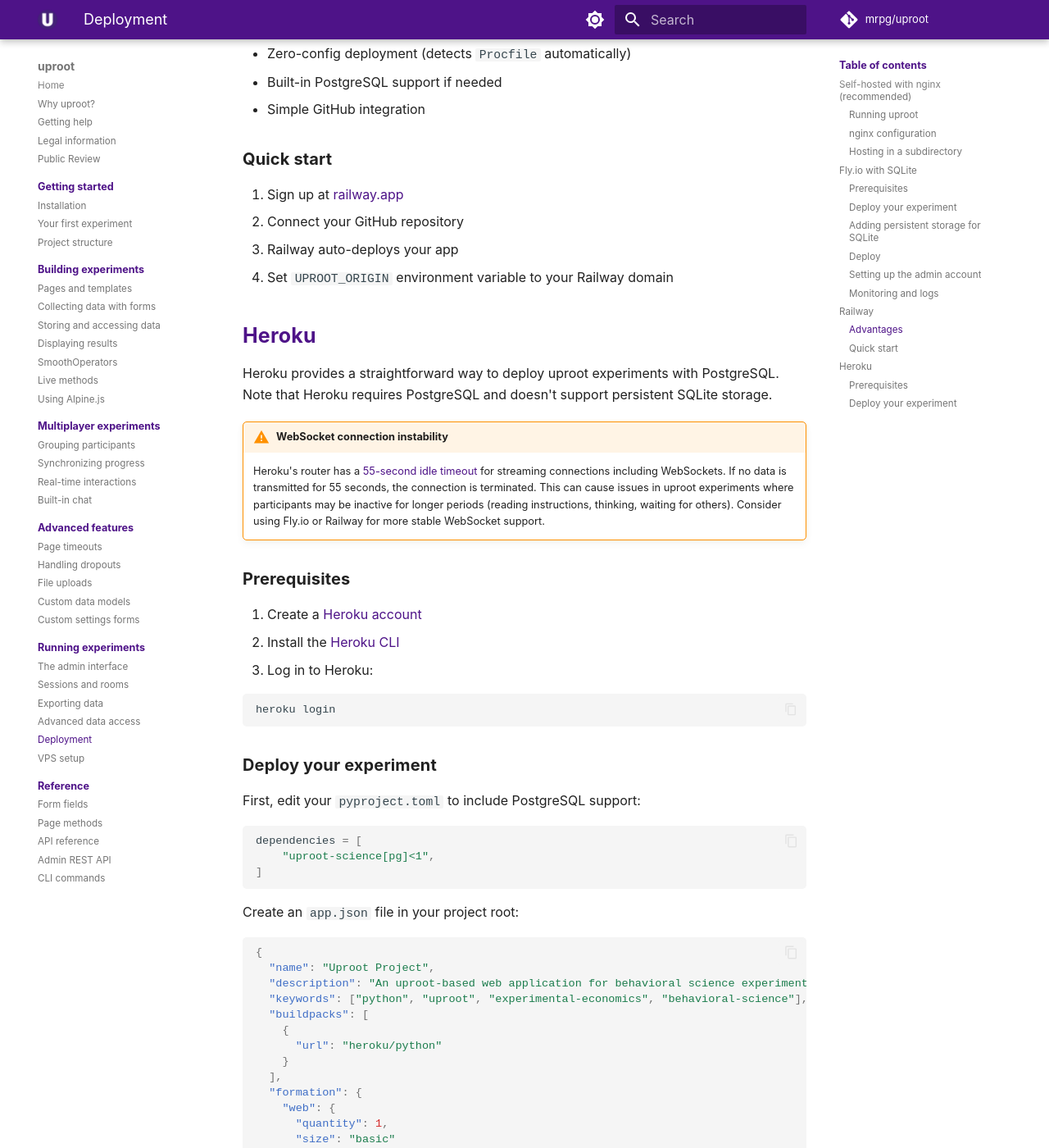
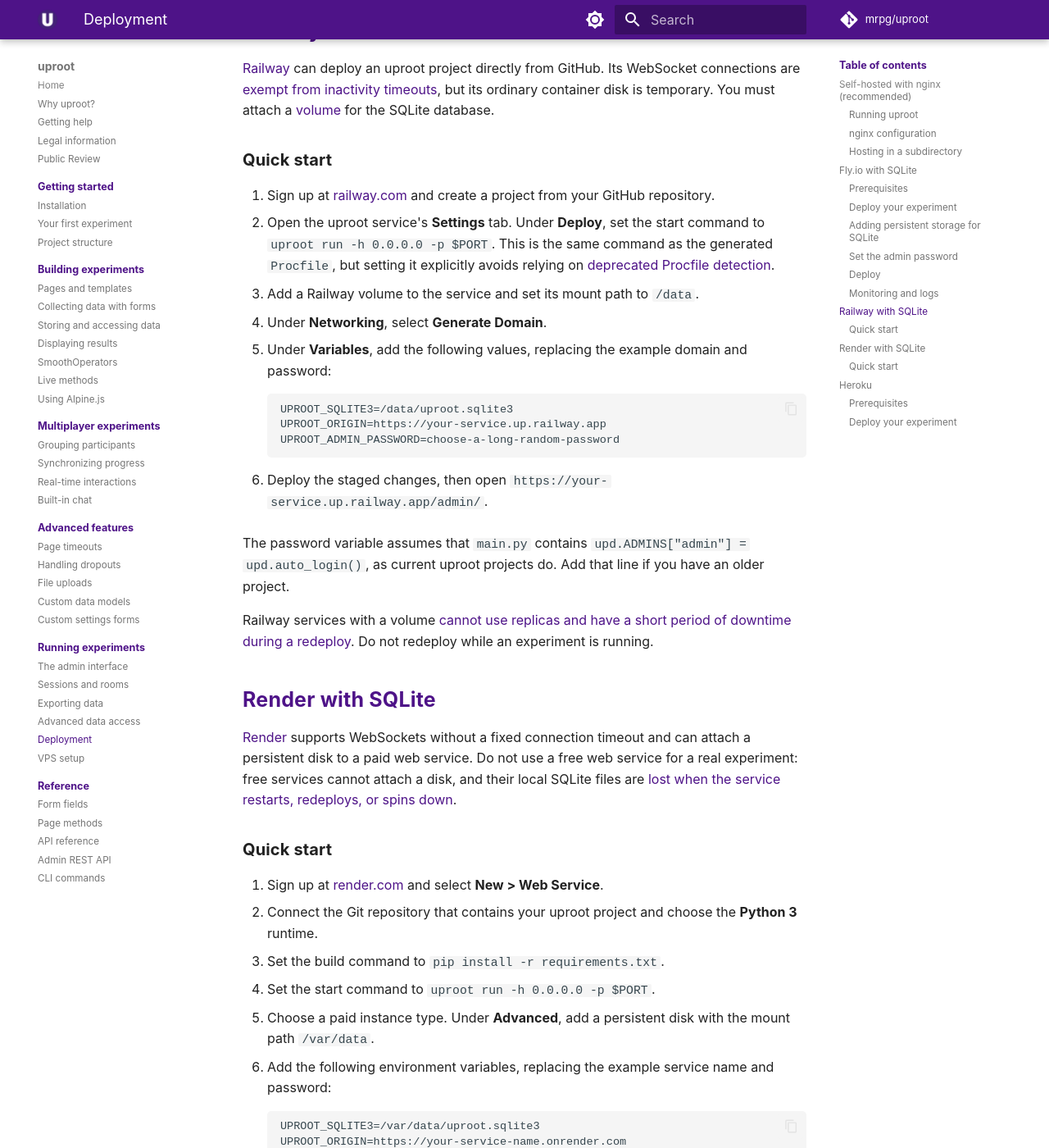
Before and after one commit to mrpg/uproot-docs, an MkDocs documentation site: the page built from docs/running/deployment.md, in a window 1280 px wide and 1400 px high, scrolled down 5697 px. Shown: the whole window at 82% size. Built offline with MkDocs 1.6.1 and Material for MkDocs 9.7.7, drawn with Linux system fonts in a browser that asks for light colours; some web fonts are replaced; comment, search, counter and statistics services are not loaded; some of the changed text lies outside the part shown.

Commit message:
Update deployment

````diff
--- a/docs/running/deployment.md
+++ b/docs/running/deployment.md
@@ -108,19 +108,18 @@ The admin interface will be at `https://example.com/my-study/admin/`.
 
 ## Fly.io with SQLite
 
-[Fly.io](https://fly.io/) is an excellent platform for deploying uproot experiments. It provides excellent support for long-running WebSocket connections, works seamlessly with uproot's architecture, and uses SQLite for simple, reliable data persistence.
+[Fly.io](https://fly.io/) supports long-running WebSocket connections and persistent volumes, so you can run uproot with its default SQLite database. Fly charges for the Machines, volumes, and network traffic that you use; check its [current pricing](https://fly.io/docs/about/pricing/) before you deploy.
 
 !!! tip "Why Fly.io?"
     - Full support for WebSocket connections and real-time features
-    - Works with uproot's default SQLite database (no additional setup needed)
-    - Simple pricing with generous free tier
+    - Works with uproot's default SQLite database on a persistent volume
     - Regional deployment for lower latency
     - Native support for persistent volumes
 
 ### Prerequisites
 
 1. Create a [Fly.io account](https://fly.io/app/sign-up)
-2. Install the [Fly CLI](https://fly.io/docs/hands-on/install-flyctl/):
+2. Install the [Fly CLI](https://fly.io/docs/flyctl/install/):
 
 === "macOS / Linux"
     ```bash
@@ -143,15 +142,14 @@ fly auth login
 Navigate to your uproot project directory and run:
 
 ```bash
-fly launch
+fly launch --no-deploy
 ```
 
-Fly will detect your Python application and guide you through the setup. When prompted:
+The `--no-deploy` option is important: it lets you attach persistent storage before uproot starts for the first time. Fly will detect your Python application and guide you through the setup. When prompted:
 
 - Choose an app name or let Fly generate one
 - Choose a region close to your participants
-- Decline PostgreSQL when asked (uproot uses SQLite by default)
-- Decline Redis when asked
+- Do not add PostgreSQL or Redis if Fly offers them
 
 This creates a `fly.toml` configuration file. Edit it to ensure the correct settings:
 
@@ -160,11 +158,12 @@ app = "your-app-name"
 primary_region = "iad"  # or your chosen region
 
 [build]
-  builder = "paketobuildpacks/builder:base"
+  builder = "paketobuildpacks/builder-jammy-base"
 
 [env]
   PORT = "8080"
   UPROOT_SQLITE3 = "/data/uproot.sqlite3"
+  UPROOT_ORIGIN = "https://your-app-name.fly.dev"
 
 [http_service]
   internal_port = 8080
@@ -178,6 +177,9 @@ primary_region = "iad"  # or your chosen region
   cpu_kind = "shared"
   cpus = 1
 ```
+
+Replace `your-app-name` and `iad` with the app name and region selected by `fly launch`.
+If you later add a custom domain, update `UPROOT_ORIGIN` to that domain.
 
 ### Adding persistent storage for SQLite
 
@@ -197,6 +199,23 @@ Update your `fly.toml` to mount the volume:
 
 The `UPROOT_SQLITE3` setting above points uproot at the mounted volume.
 
+!!! warning "Use one Machine"
+    A Fly volume is attached to one Machine and is not automatically replicated. Keep this SQLite deployment at one Machine; do not clone the Machine or scale it horizontally.
+
+### Set the admin password
+
+New uproot projects use `upd.auto_login()` in `main.py`. Set the production password as a Fly secret so that it is not committed to Git:
+
+```bash
+fly secrets set UPROOT_ADMIN_PASSWORD='choose-a-long-random-password'
+```
+
+If your project does not already contain this line, add it to `main.py`:
+
+```python
+upd.ADMINS["admin"] = upd.auto_login()
+```
+
 ### Deploy
 
 Deploy your application:
@@ -209,23 +228,6 @@ After deployment completes, Fly will show your app's URL. Open it in your browse
 
 ```bash
 fly open
-```
-
-### Setting up the admin account
-
-Since auto-login only works on localhost, you'll need to set a password for the admin account. Edit your `main.py`:
-
-```python
-import uproot.deployment as upd
-
-# Replace the ... with a secure password
-upd.ADMINS["admin"] = "your-secure-password-here"
-```
-
-Then redeploy:
-
-```bash
-fly deploy
 ```
 
 ### Monitoring and logs
@@ -242,31 +244,67 @@ Check app status:
 fly status
 ```
 
-Access the admin interface at `https://your-app-name.fly.dev/admin/`
+Access the admin interface at `https://your-app-name.fly.dev/admin/`.
 
-## Railway
+## Railway with SQLite
 
-[Railway](https://railway.app/) is another excellent option that auto-detects uproot's `Procfile` and requires minimal configuration. It's particularly good for quick deployments.
-
-### Advantages
-
-- Zero-config deployment (detects `Procfile` automatically)
-- Built-in PostgreSQL support if needed
-- Simple GitHub integration
+[Railway](https://railway.com/) can deploy an uproot project directly from GitHub. Its WebSocket connections are [exempt from inactivity timeouts](https://docs.railway.com/networking/public-networking/specs-and-limits), but its ordinary container disk is temporary. You must attach a [volume](https://docs.railway.com/volumes) for the SQLite database.
 
 ### Quick start
 
-1. Sign up at [railway.app](https://railway.app/)
-2. Connect your GitHub repository
-3. Railway auto-deploys your app
-4. Set `UPROOT_ORIGIN` environment variable to your Railway domain
+1. Sign up at [railway.com](https://railway.com/) and create a project from your GitHub repository.
+2. Open the uproot service's **Settings** tab. Under **Deploy**, set the start command to `uproot run -h 0.0.0.0 -p $PORT`. This is the same command as the generated `Procfile`, but setting it explicitly avoids relying on [deprecated Procfile detection](https://railpack.com/config/procfile/).
+3. Add a Railway volume to the service and set its mount path to `/data`.
+4. Under **Networking**, select **Generate Domain**.
+5. Under **Variables**, add the following values, replacing the example domain and password:
+
+    ```text
+    UPROOT_SQLITE3=/data/uproot.sqlite3
+    UPROOT_ORIGIN=https://your-service.up.railway.app
+    UPROOT_ADMIN_PASSWORD=choose-a-long-random-password
+    ```
+
+6. Deploy the staged changes, then open `https://your-service.up.railway.app/admin/`.
+
+The password variable assumes that `main.py` contains `upd.ADMINS["admin"] = upd.auto_login()`, as current uproot projects do. Add that line if you have an older project.
+
+Railway services with a volume [cannot use replicas and have a short period of downtime during a redeploy](https://docs.railway.com/volumes/reference). Do not redeploy while an experiment is running.
+
+## Render with SQLite
+
+[Render](https://render.com/) supports WebSockets without a fixed connection timeout and can attach a persistent disk to a paid web service. Do not use a free web service for a real experiment: free services cannot attach a disk, and their local SQLite files are [lost when the service restarts, redeploys, or spins down](https://render.com/docs/free#local-files-lost-on-redeploy).
+
+### Quick start
+
+1. Sign up at [render.com](https://render.com/) and select **New > Web Service**.
+2. Connect the Git repository that contains your uproot project and choose the **Python 3** runtime.
+3. Set the build command to `pip install -r requirements.txt`.
+4. Set the start command to `uproot run -h 0.0.0.0 -p $PORT`.
+5. Choose a paid instance type. Under **Advanced**, add a persistent disk with the mount path `/var/data`.
+6. Add the following environment variables, replacing the example service name and password:
+
+    ```text
+    UPROOT_SQLITE3=/var/data/uproot.sqlite3
+    UPROOT_ORIGIN=https://your-service-name.onrender.com
+    UPROOT_ADMIN_PASSWORD=choose-a-long-random-password
+    ```
+
+7. Create the web service. When the first deploy finishes, open `https://your-service-name.onrender.com/admin/`.
+
+The password variable assumes that `main.py` contains `upd.ADMINS["admin"] = upd.auto_login()`, as current uproot projects do. Add that line if you have an older project. Render's Python runtime uses the project's `.python-version` file, so the file generated by uproot selects a compatible Python version. If you add a custom domain, update `UPROOT_ORIGIN` to its full `https://` URL.
+
+!!! warning "Persistent-disk limitations"
+    A Render persistent disk is available to only one service instance and [disables zero-downtime deploys](https://render.com/docs/disks#disk-limitations-and-considerations). This matches uproot's single-process live state, but it means each deploy briefly stops the experiment. Keep one instance and do not deploy while participants are active. Render can also replace an instance during platform maintenance, which closes its [WebSocket connections](https://render.com/docs/websocket#faq).
 
 ## Heroku
 
-Heroku provides a straightforward way to deploy uproot experiments with PostgreSQL. Note that Heroku requires PostgreSQL and doesn't support persistent SQLite storage.
+Heroku can run uproot with PostgreSQL. A Heroku dyno's local disk is temporary, so the default SQLite database is not suitable for production there.
 
-!!! warning "WebSocket connection instability"
-    Heroku's router has a [55-second idle timeout](https://devcenter.heroku.com/articles/request-timeout) for streaming connections including WebSockets. If no data is transmitted for 55 seconds, the connection is terminated. This can cause issues in uproot experiments where participants may be inactive for longer periods (reading instructions, thinking, waiting for others). Consider using Fly.io or Railway for more stable WebSocket support.
+!!! note "WebSocket timeout"
+    Heroku supports WebSockets and applies a rolling [55-second idle timeout](https://devcenter.heroku.com/articles/websockets). uproot sends a heartbeat every 9 seconds, so a participant reading or waiting does not leave the connection idle long enough to hit that limit.
+
+!!! warning "Dyno restarts"
+    Heroku [restarts dynos at least daily](https://devcenter.heroku.com/articles/dyno-restarts), as well as after deploys and configuration changes. PostgreSQL keeps the saved data, but a restart interrupts active connections and in-process background tasks. Restart or deploy shortly before a scheduled experiment, and do not change the app while participants are active.
 
 ### Prerequisites
 
@@ -280,47 +318,21 @@ heroku login
 
 ### Deploy your experiment
 
-First, edit your `pyproject.toml` to include PostgreSQL support:
+First, add PostgreSQL support to the project's main dependencies:
 
-```toml
-dependencies = [
-    "uproot-science[pg]<1",
-]
+```bash
+uv add 'uproot-science[pg]<1'
 ```
 
-Create an `app.json` file in your project root:
+This updates `pyproject.toml` and `uv.lock`. Current uproot projects also contain a `requirements.txt`, but Heroku's Python buildpack [requires exactly one package-manager file](https://github.com/heroku/heroku-buildpack-python/blob/main/lib/package_manager.sh). Remove `requirements.txt` from Git so that Heroku uses the lock file:
 
-```json
-{
-  "name": "Uproot Project",
-  "description": "An uproot-based web application for behavioral science experiments",
-  "keywords": ["python", "uproot", "experimental-economics", "behavioral-science"],
-  "buildpacks": [
-    {
-      "url": "heroku/python"
-    }
-  ],
-  "formation": {
-    "web": {
-      "quantity": 1,
-      "size": "basic"
-    }
-  },
-  "addons": [
-    {
-      "plan": "heroku-postgresql:essential-0"
-    }
-  ],
-  "env": {
-    "UPROOT_ORIGIN": {
-      "description": "The public URL of your app (e.g., https://your-app-name.herokuapp.com). Auto-detected if you enable 'heroku labs:enable runtime-dyno-metadata'. Override for custom domains.",
-      "required": false
-    }
-  }
-}
+```bash
+git rm requirements.txt
+git add pyproject.toml uv.lock
+git commit -m "Configure Heroku deployment"
 ```
 
-Then deploy:
+The generated `Procfile` already binds uproot to Heroku's `$PORT`. Make sure `main.py` contains `upd.ADMINS["admin"] = upd.auto_login()`. Then create the app, enable runtime metadata so uproot can discover its public URL, add PostgreSQL, and set the admin password:
 
 ```bash
 # Create a new Heroku app
@@ -331,7 +343,22 @@ heroku labs:enable runtime-dyno-metadata
 
 # Provision PostgreSQL
 heroku addons:create heroku-postgresql:essential-0
+heroku pg:wait
+
+# Store the admin password outside the source code
+heroku config:set UPROOT_ADMIN_PASSWORD='choose-a-long-random-password'
 
 # Deploy
 git push heroku main
+
+# Keep uproot on exactly one web dyno
+heroku ps:scale web=1:basic
+
+# Open the admin interface
+heroku open /admin/
 ```
+
+If your local branch is not named `main`, deploy it with `git push heroku HEAD:main` instead. The PostgreSQL add-on sets `DATABASE_URL`; uproot detects it automatically. If you add a custom domain, set `UPROOT_ORIGIN` to its full `https://` URL with `heroku config:set`.
+
+!!! warning "Do not scale horizontally"
+    uproot's live connection queues and background tasks belong to one server process. Keep exactly one web dyno; adding more web dynos would split participants across processes that do not share that live state.
````
